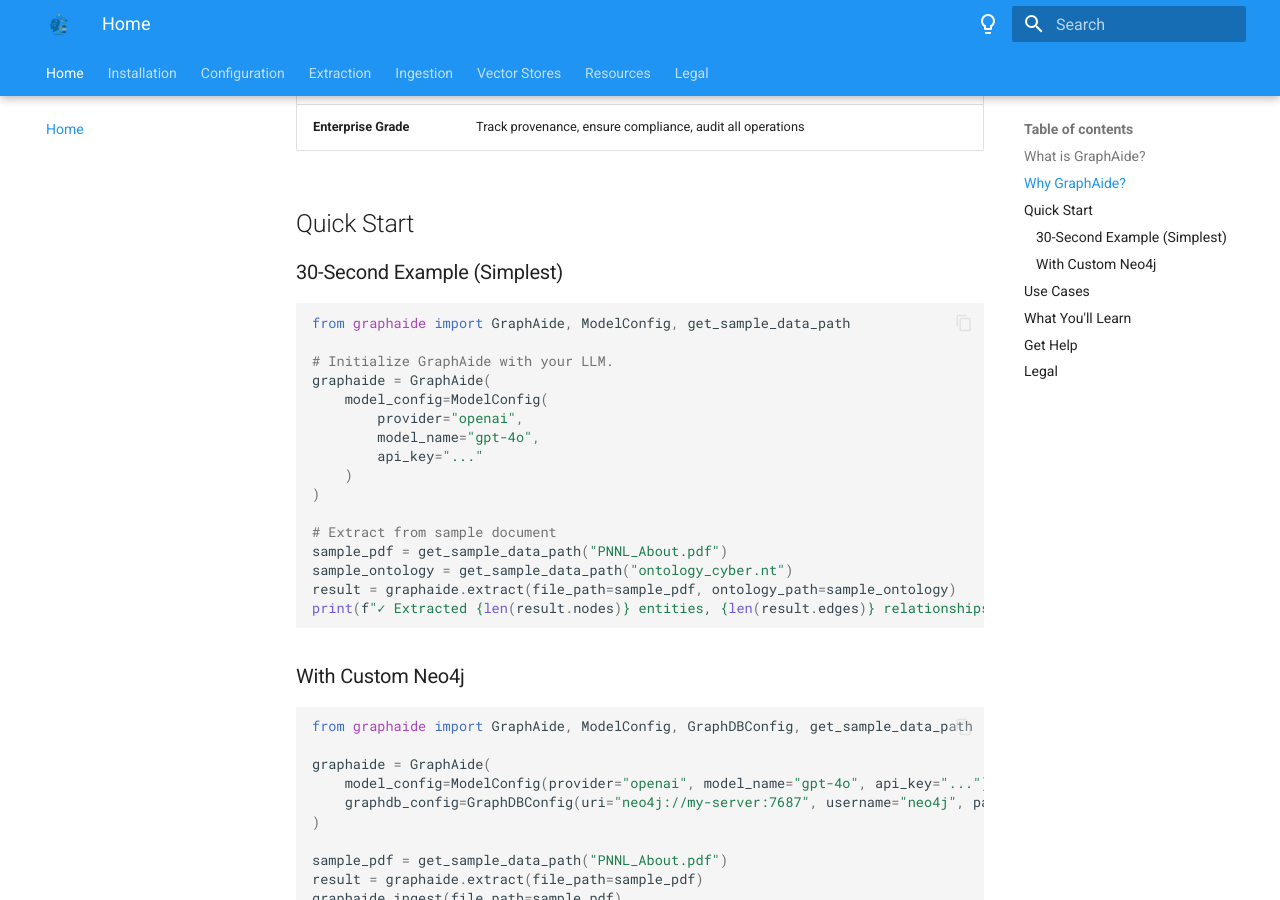
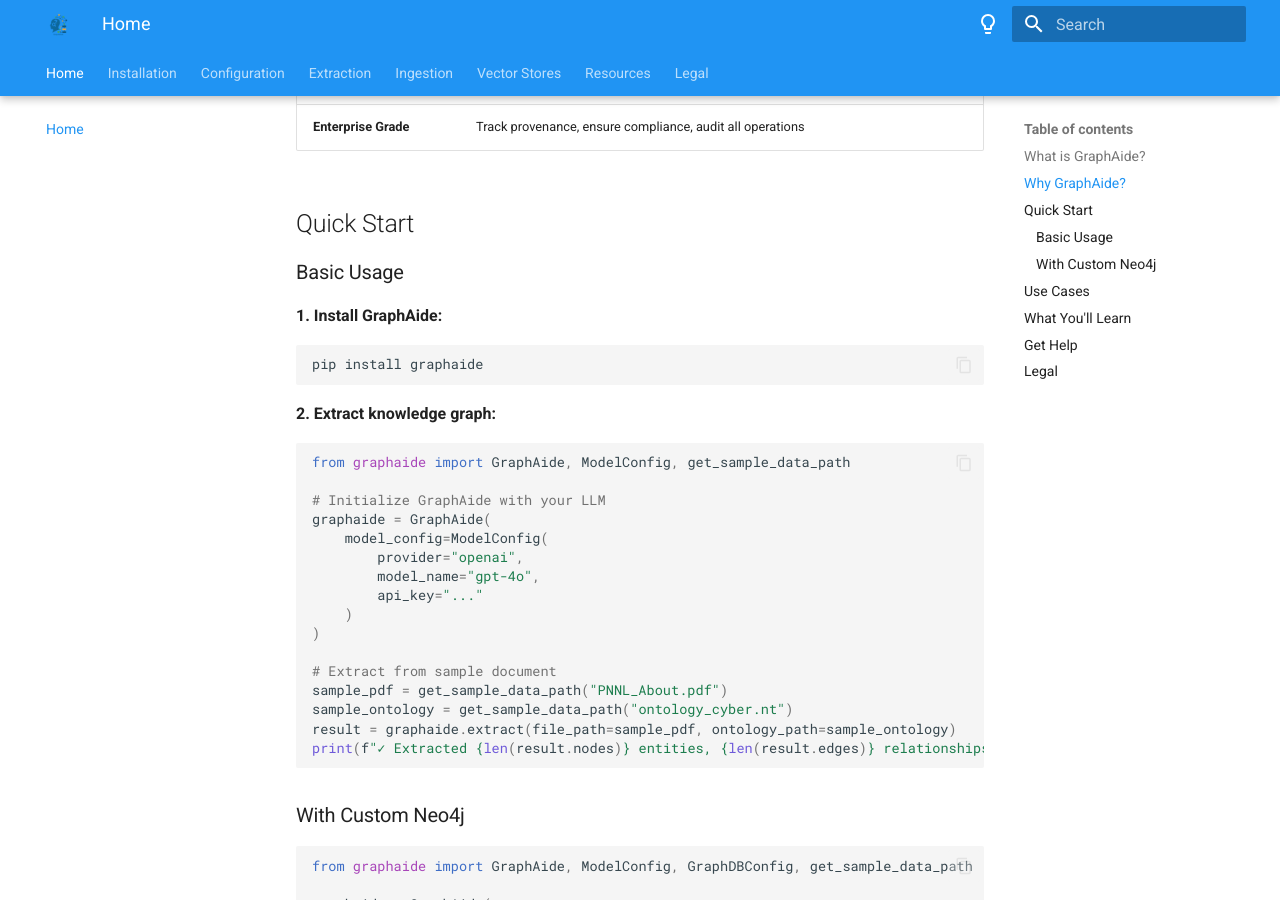
Before and after one commit to pnnl/GraphAide, an MkDocs documentation site: the page built from docs/index.md, in a window 1280 px wide and 900 px high, scrolled down 1173 px. Built offline with MkDocs 1.6.1 and Material for MkDocs 9.7.7, drawn with Linux system fonts in a browser that asks for light colours.

Commit message:
Add pip install step to quick start, rename from '30-Second' to 'Basic Usage'

````diff
--- a/docs/index.md
+++ b/docs/index.md
@@ -29,12 +29,18 @@
 
 ## Quick Start
 
-### 30-Second Example (Simplest)
+### Basic Usage
 
+**1. Install GraphAide:**
+```bash
+pip install graphaide
+```
+
+**2. Extract knowledge graph:**
 ```python
 from graphaide import GraphAide, ModelConfig, get_sample_data_path
 
-# Initialize GraphAide with your LLM.
+# Initialize GraphAide with your LLM
 graphaide = GraphAide(
     model_config=ModelConfig(
         provider="openai",
````
